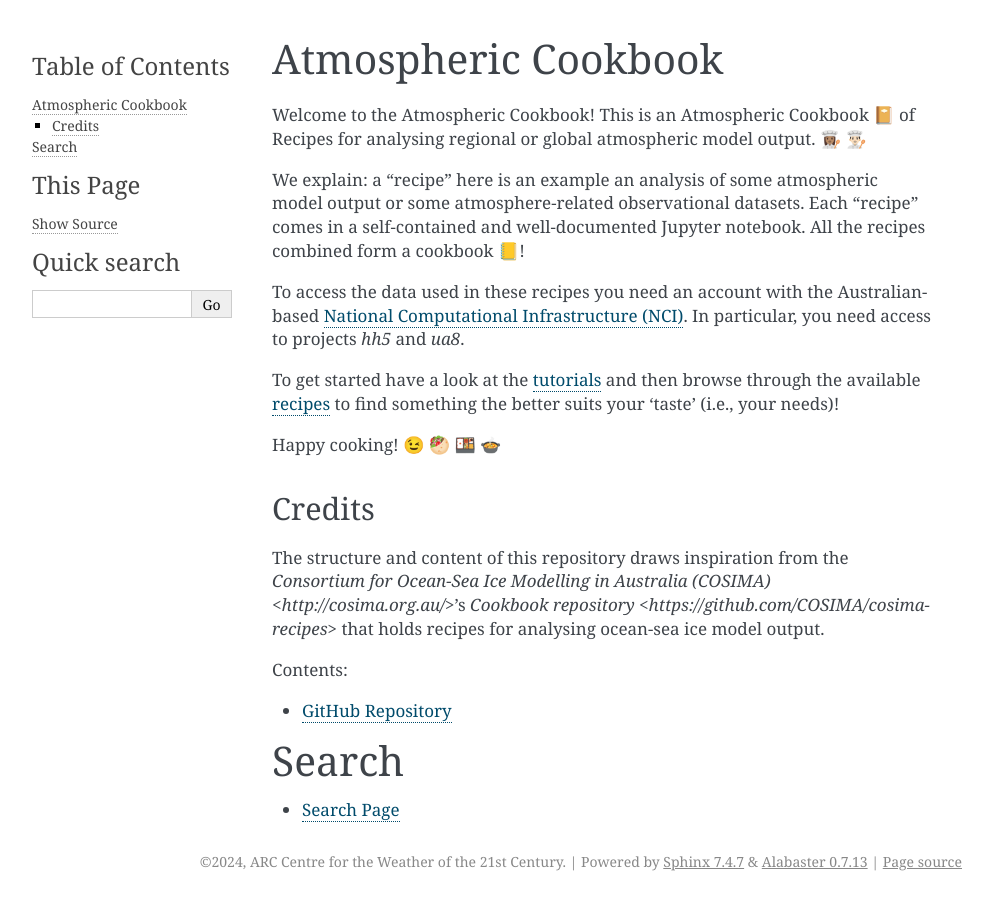
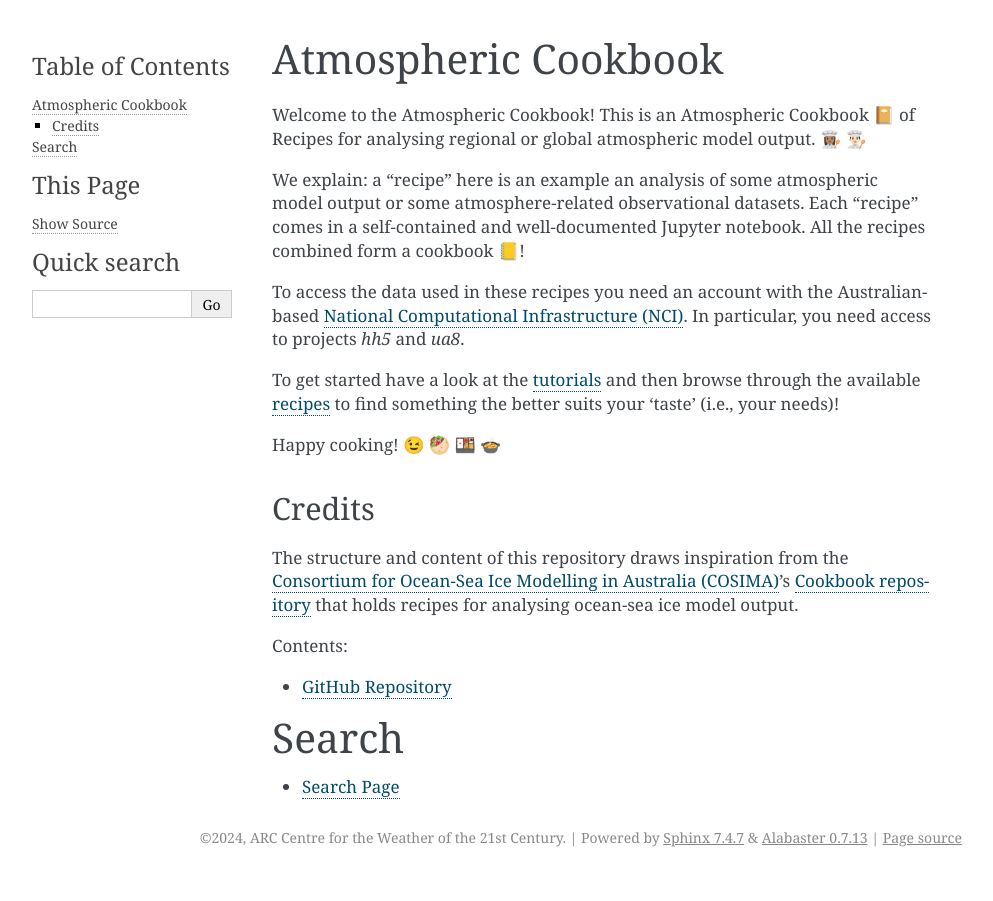
Before and after one commit to ACCESS-Community-Hub/atmosphere-cookbook, a Sphinx documentation site: the page built from docs/index.rst, in a window 1280 px wide. Shown: the whole page, without its empty margins (148-1141 px from the left). Built offline with Sphinx 7.4.7, drawn with Linux system fonts in a browser that asks for light colours; pages that are not in the unit, such as notebooks, are missing from menus.

Commit message:
fix urls

```diff
--- a/docs/index.rst
+++ b/docs/index.rst
@@ -24,11 +24,11 @@
 
 
 Credits
--------
++++++++
 
 The structure and content of this repository draws inspiration from the
-`Consortium for Ocean-Sea Ice Modelling in Australia (COSIMA) <http://cosima.org.au/>`'s
-`Cookbook repository <https://github.com/COSIMA/cosima-recipes>` that holds recipes for
+`Consortium for Ocean-Sea Ice Modelling in Australia (COSIMA) <http://cosima.org.au/>`_'s
+`Cookbook repository <https://github.com/COSIMA/cosima-recipes>`_ that holds recipes for
 analysing ocean-sea ice model output.
 
 .. _tutorials: tutorials.html
```
